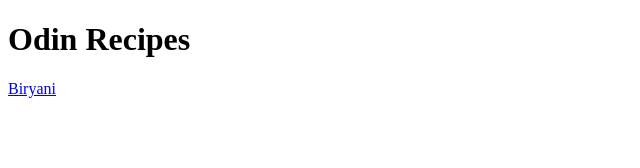
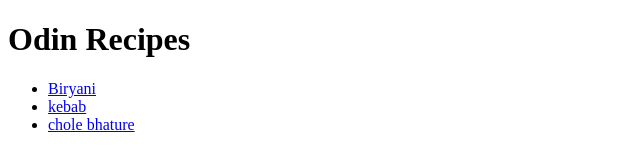
Before and after one commit to Tank209-stack/odin-recipes, a plain HTML site: page index.html in a window 1280 px wide. Shown: the whole page, without its empty margins (0-640 px from the left). Drawn offline with Linux system fonts and the light colour scheme.

Commit message:
hey add all recipe link

```diff
--- a/index.html
+++ b/index.html
@@ -7,6 +7,10 @@
 </head>
 <body>
     <h1>Odin Recipes</h1>
-    <a href="recipes/biryani.html"> Biryani</a>
+    <ul>
+        <li><a href="recipes/biryani.html"> Biryani</a></li>
+        <li><a href="recipes/kebab.html">kebab</a></li>
+        <li><a href="recipes/chole-bhature.html">chole bhature</a></li>
+    </ul>
 </body>
 </html>
```
